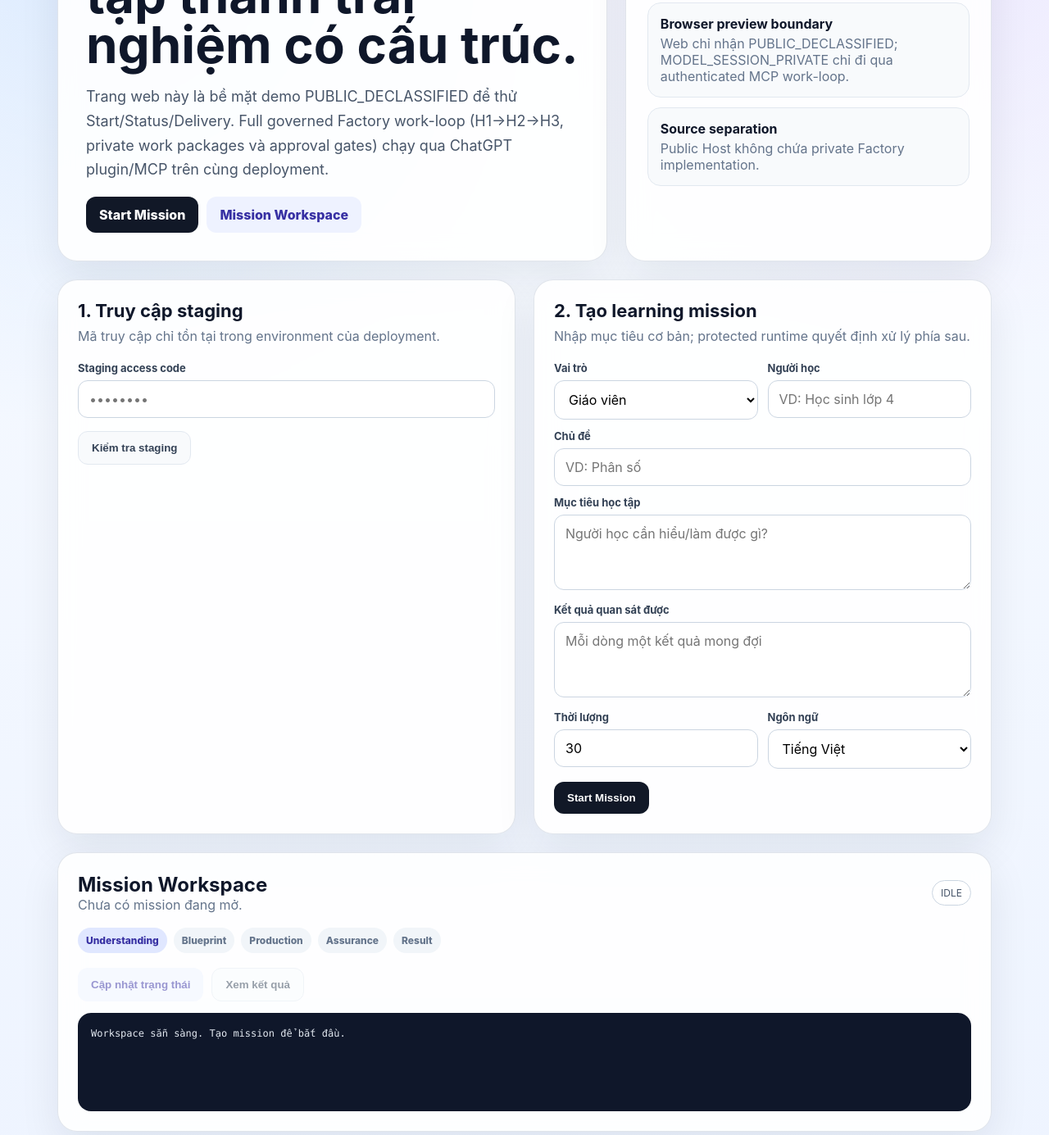
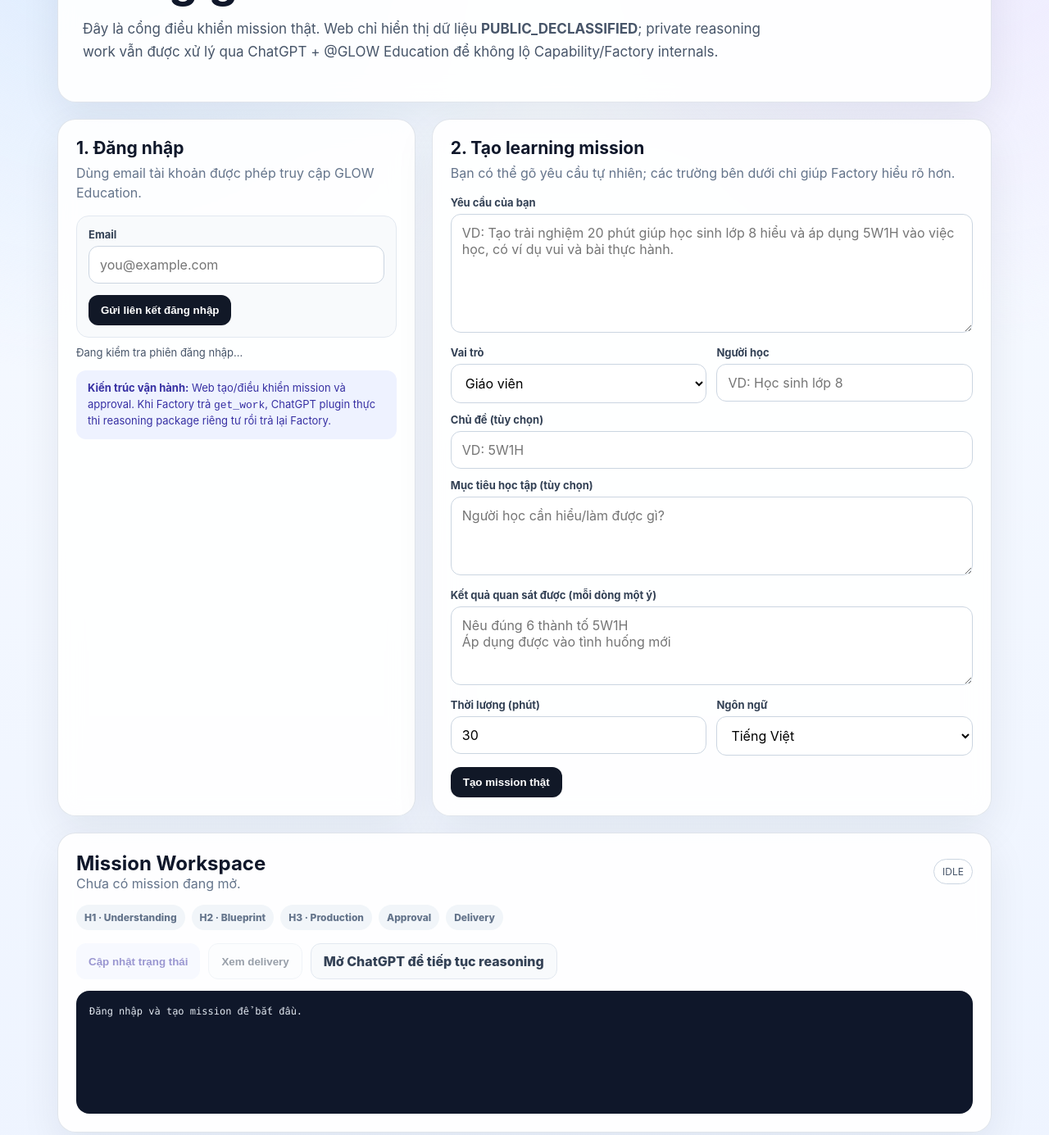
Before and after one commit to digitaltavi-source/GLOW-EDUCATION-HOST, a website: page public/index.html in a window 1280 px wide. Shown: the part 262-1647 px from the top of the page at 82% size. Drawn offline with Linux system fonts and the light colour scheme.

Commit message:
ui: replace staging preview with authenticated mission control

```diff
--- a/public/index.html
+++ b/public/index.html
@@ -3,46 +3,89 @@
 <head>
 <meta charset="utf-8">
 <meta name="viewport" content="width=device-width,initial-scale=1">
-<title>GLOW Education</title>
+<title>GLOW Education Mission Control</title>
 <style>
 :root{font-family:Inter,ui-sans-serif,system-ui,-apple-system,BlinkMacSystemFont,"Segoe UI",sans-serif;color:#0f172a;background:#eef4ff}
-*{box-sizing:border-box}body{margin:0;min-height:100vh;background:radial-gradient(circle at 10% 10%,#dbeafe 0,transparent 32%),radial-gradient(circle at 90% 10%,#ede9fe 0,transparent 28%),linear-gradient(180deg,#f8fbff,#eef4ff)}
-.shell{max-width:1180px;margin:auto;padding:28px 20px 64px}.top{display:flex;justify-content:space-between;align-items:center;gap:16px;margin-bottom:28px}.brand{display:flex;align-items:center;gap:12px}.logo{width:44px;height:44px;border-radius:14px;background:linear-gradient(135deg,#0f172a,#4f46e5);display:grid;place-items:center;color:white;font-weight:900;box-shadow:0 10px 30px rgba(79,70,229,.25)}.badge{font-size:12px;padding:7px 10px;border-radius:999px;background:#fff;border:1px solid #cbd5e1;color:#475569}
-.hero{display:grid;grid-template-columns:1.2fr .8fr;gap:22px;margin-bottom:22px}.panel{background:rgba(255,255,255,.88);backdrop-filter:blur(14px);border:1px solid rgba(148,163,184,.28);border-radius:24px;box-shadow:0 18px 50px rgba(15,23,42,.08)}.hero-main{padding:34px}.eyebrow{font-size:13px;font-weight:800;letter-spacing:.1em;text-transform:uppercase;color:#4f46e5}.hero h1{font-size:clamp(34px,5vw,62px);line-height:.98;margin:14px 0 18px}.lead{font-size:18px;line-height:1.65;color:#475569;max-width:720px}.hero-side{padding:26px}.status-grid{display:grid;gap:12px}.status{padding:15px;border-radius:16px;background:#f8fafc;border:1px solid #e2e8f0}.status strong{display:block;margin-bottom:4px}.dot{display:inline-block;width:9px;height:9px;border-radius:50%;background:#22c55e;margin-right:7px}.muted{color:#64748b}
-.grid{display:grid;grid-template-columns:1fr 1fr;gap:22px}.card{padding:24px}.card h2{margin:0 0 6px;font-size:22px}.card p{margin:0 0 18px;color:#64748b;line-height:1.55}.fields{display:grid;grid-template-columns:1fr 1fr;gap:12px}.full{grid-column:1/-1}label{display:block;font-size:13px;font-weight:750;margin:0 0 7px;color:#334155}input,select,textarea{width:100%;padding:12px 13px;border:1px solid #cbd5e1;border-radius:12px;background:white;font:inherit;outline:none}textarea{min-height:92px;resize:vertical}input:focus,select:focus,textarea:focus{border-color:#6366f1;box-shadow:0 0 0 3px rgba(99,102,241,.12)}
-.actions{display:flex;gap:10px;flex-wrap:wrap;margin-top:16px}button,a.btn{appearance:none;border:0;border-radius:12px;padding:12px 16px;font-weight:800;cursor:pointer;text-decoration:none;display:inline-flex;align-items:center;justify-content:center}.primary{background:#111827;color:#fff}.secondary{background:#eef2ff;color:#3730a3}.ghost{background:#f8fafc;color:#334155;border:1px solid #e2e8f0!important}button:disabled{opacity:.5;cursor:not-allowed}
-.workspace{margin-top:22px;padding:24px}.workspace-head{display:flex;justify-content:space-between;gap:16px;align-items:center}.phase{display:flex;gap:8px;flex-wrap:wrap;margin:18px 0}.pill{padding:8px 10px;border-radius:999px;background:#f1f5f9;color:#64748b;font-size:12px;font-weight:800}.pill.active{background:#e0e7ff;color:#3730a3}.result{margin-top:14px;border-radius:16px;background:#0f172a;color:#e2e8f0;padding:16px;min-height:120px;white-space:pre-wrap;word-break:break-word;font-family:ui-monospace,SFMono-Regular,Menlo,monospace;font-size:12px;line-height:1.55}.notice{padding:12px 14px;border-radius:12px;background:#fff7ed;color:#9a3412;font-size:13px;margin-top:14px}.hidden{display:none}
-@media(max-width:820px){.hero,.grid{grid-template-columns:1fr}.fields{grid-template-columns:1fr}.full{grid-column:auto}.hero-main{padding:26px}.top{align-items:flex-start;flex-direction:column}}
+*{box-sizing:border-box}body{margin:0;min-height:100vh;background:radial-gradient(circle at 10% 8%,#dbeafe 0,transparent 30%),radial-gradient(circle at 92% 8%,#ede9fe 0,transparent 28%),linear-gradient(180deg,#f8fbff,#eef4ff)}
+.shell{max-width:1180px;margin:auto;padding:26px 20px 60px}.top{display:flex;justify-content:space-between;align-items:center;gap:16px;margin-bottom:24px}.brand{display:flex;align-items:center;gap:12px}.logo{width:46px;height:46px;border-radius:14px;background:linear-gradient(135deg,#111827,#4f46e5);display:grid;place-items:center;color:#fff;font-weight:900;box-shadow:0 10px 30px rgba(79,70,229,.22)}.muted{color:#64748b}.badge{font-size:12px;padding:7px 10px;border-radius:999px;background:#fff;border:1px solid #cbd5e1;color:#475569}
+.panel{background:rgba(255,255,255,.9);backdrop-filter:blur(14px);border:1px solid rgba(148,163,184,.28);border-radius:22px;box-shadow:0 18px 50px rgba(15,23,42,.07)}.hero{padding:30px;margin-bottom:20px}.eyebrow{font-size:12px;font-weight:800;letter-spacing:.1em;text-transform:uppercase;color:#4f46e5}.hero h1{font-size:clamp(32px,5vw,56px);line-height:1;margin:12px 0 14px}.hero p{font-size:17px;line-height:1.65;color:#475569;max-width:840px}
+.grid{display:grid;grid-template-columns:.78fr 1.22fr;gap:20px}.card{padding:22px}.card h2{margin:0 0 6px;font-size:21px}.card p{margin:0 0 16px;color:#64748b;line-height:1.5}.fields{display:grid;grid-template-columns:1fr 1fr;gap:12px}.full{grid-column:1/-1}label{display:block;font-size:13px;font-weight:750;margin:0 0 6px;color:#334155}input,select,textarea{width:100%;padding:12px 13px;border:1px solid #cbd5e1;border-radius:12px;background:#fff;font:inherit;outline:none}textarea{min-height:96px;resize:vertical}#request{min-height:145px}input:focus,select:focus,textarea:focus{border-color:#6366f1;box-shadow:0 0 0 3px rgba(99,102,241,.12)}
+.actions{display:flex;gap:10px;flex-wrap:wrap;margin-top:14px}button,a.btn{appearance:none;border:0;border-radius:12px;padding:11px 15px;font-weight:800;cursor:pointer;text-decoration:none;display:inline-flex;align-items:center;justify-content:center}.primary{background:#111827;color:#fff}.secondary{background:#eef2ff;color:#3730a3}.danger{background:#fee2e2;color:#991b1b}.ghost{background:#f8fafc;color:#334155;border:1px solid #e2e8f0!important}button:disabled{opacity:.5;cursor:not-allowed}
+.authbox{padding:14px;border-radius:15px;background:#f8fafc;border:1px solid #e2e8f0}.auth-status{font-size:13px;color:#475569;margin-top:10px}.auth-status[data-error="1"]{color:#b91c1c}.hidden{display:none!important}
+.workspace{margin-top:20px;padding:22px}.workspace-head{display:flex;justify-content:space-between;gap:16px;align-items:center}.phase{display:flex;gap:8px;flex-wrap:wrap;margin:16px 0}.pill{padding:8px 10px;border-radius:999px;background:#f1f5f9;color:#64748b;font-size:12px;font-weight:800}.result{margin-top:14px;border-radius:16px;background:#0f172a;color:#e2e8f0;padding:16px;min-height:150px;white-space:pre-wrap;word-break:break-word;font-family:ui-monospace,SFMono-Regular,Menlo,monospace;font-size:12px;line-height:1.55}.approval{margin-top:16px;padding:16px;border-radius:16px;background:#fffbeb;border:1px solid #fde68a}.approval pre{white-space:pre-wrap;font-size:12px;color:#78350f}
+.notice{margin-top:14px;padding:12px 14px;border-radius:12px;background:#eef2ff;color:#3730a3;font-size:13px;line-height:1.5}
+@media(max-width:860px){.grid{grid-template-columns:1fr}.fields{grid-template-columns:1fr}.full{grid-column:auto}.top{align-items:flex-start;flex-direction:column}}
 </style>
 </head>
 <body>
 <div class="shell">
-<header class="top"><div class="brand"><div class="logo">G</div><div><strong>GLOW Education</strong><div class="muted">Public AI Host + Protected Learning Factory</div></div></div><span class="badge">Live Demo · Browser Preview</span></header>
-<section class="hero">
-<div class="panel hero-main"><div class="eyebrow">Learning systems, not prompt chains</div><h1>Biến mục tiêu học tập thành trải nghiệm có cấu trúc.</h1><p class="lead">Trang web này là bề mặt demo PUBLIC_DECLASSIFIED để thử Start/Status/Delivery. Full governed Factory work-loop (H1→H2→H3, private work packages và approval gates) chạy qua ChatGPT plugin/MCP trên cùng deployment.</p><div class="actions"><a class="btn primary" href="#start">Start Mission</a><a class="btn secondary" href="#workspace">Mission Workspace</a></div></div>
-<aside class="panel hero-side"><div class="eyebrow">Security model</div><div class="status-grid" style="margin-top:14px"><div class="status"><strong><span class="dot"></span>Live combined deployment</strong><span class="muted">Một domain; browser preview và ChatGPT MCP dùng hai exposure paths tách biệt.</span></div><div class="status"><strong>Browser preview boundary</strong><span class="muted">Web chỉ nhận PUBLIC_DECLASSIFIED; MODEL_SESSION_PRIVATE chỉ đi qua authenticated MCP work-loop.</span></div><div class="status"><strong>Source separation</strong><span class="muted">Public Host không chứa private Factory implementation.</span></div></div></aside>
+<header class="top">
+<div class="brand"><div class="logo">G</div><div><strong>GLOW Education</strong><div class="muted">Mission Control · Protected Factory</div></div></div>
+<span class="badge">Live Demo · OAuth</span>
+</header>
+
+<section class="panel hero">
+<div class="eyebrow">GLOW Education Factory</div>
+<h1>Gửi yêu cầu. Theo dõi Factory. Duyệt đúng gate.</h1>
+<p>Đây là cổng điều khiển mission thật. Web chỉ hiển thị dữ liệu <strong>PUBLIC_DECLASSIFIED</strong>; private reasoning work vẫn được xử lý qua ChatGPT + @GLOW Education để không lộ Capability/Factory internals.</p>
 </section>
-<section class="grid" id="start">
-<div class="panel card"><h2>1. Truy cập staging</h2><p>Mã truy cập chỉ tồn tại trong environment của deployment.</p><label for="access">Staging access code</label><input id="access" type="password" autocomplete="off" placeholder="••••••••"><div class="actions"><button class="ghost" id="check">Kiểm tra staging</button></div><div id="profile" class="notice hidden"></div></div>
-<div class="panel card"><h2>2. Tạo learning mission</h2><p>Nhập mục tiêu cơ bản; protected runtime quyết định xử lý phía sau.</p><div class="fields">
+
+<section class="grid">
+<div class="panel card">
+<h2>1. Đăng nhập</h2>
+<p>Dùng email tài khoản được phép truy cập GLOW Education.</p>
+<div id="authPanel" class="authbox">
+<label for="email">Email</label>
+<input id="email" type="email" autocomplete="email" placeholder="you@example.com">
+<div class="actions"><button id="signin" class="primary">Gửi liên kết đăng nhập</button></div>
+</div>
+<div id="userPanel" class="authbox hidden">
+<div><strong>Đã đăng nhập:</strong> <span id="userEmail"></span></div>
+<div class="actions"><button id="signout" class="ghost">Đăng xuất</button></div>
+</div>
+<div id="authStatus" class="auth-status">Đang kiểm tra phiên đăng nhập…</div>
+
+<div class="notice">
+<strong>Kiến trúc vận hành:</strong> Web tạo/điều khiển mission và approval. Khi Factory trả <code>get_work</code>, ChatGPT plugin thực thi reasoning package riêng tư rồi trả lại Factory.
+</div>
+</div>
+
+<div class="panel card">
+<h2>2. Tạo learning mission</h2>
+<p>Bạn có thể gõ yêu cầu tự nhiên; các trường bên dưới chỉ giúp Factory hiểu rõ hơn.</p>
+<div class="fields">
+<div class="full"><label for="request">Yêu cầu của bạn</label><textarea id="request" placeholder="VD: Tạo trải nghiệm 20 phút giúp học sinh lớp 8 hiểu và áp dụng 5W1H vào việc học, có ví dụ vui và bài thực hành."></textarea></div>
 <div><label for="role">Vai trò</label><select id="role"><option value="teacher">Giáo viên</option><option value="parent">Phụ huynh</option><option value="learner">Người học</option><option value="unspecified">Khác</option></select></div>
-<div><label for="learner">Người học</label><input id="learner" placeholder="VD: Học sinh lớp 4"></div>
-<div class="full"><label for="topic">Chủ đề</label><input id="topic" placeholder="VD: Phân số"></div>
-<div class="full"><label for="goal">Mục tiêu học tập</label><textarea id="goal" placeholder="Người học cần hiểu/làm được gì?"></textarea></div>
-<div class="full"><label for="outcomes">Kết quả quan sát được</label><textarea id="outcomes" placeholder="Mỗi dòng một kết quả mong đợi"></textarea></div>
-<div><label for="duration">Thời lượng</label><input id="duration" type="number" min="5" max="240" value="30"></div>
+<div><label for="learner">Người học</label><input id="learner" placeholder="VD: Học sinh lớp 8"></div>
+<div class="full"><label for="topic">Chủ đề (tùy chọn)</label><input id="topic" placeholder="VD: 5W1H"></div>
+<div class="full"><label for="goal">Mục tiêu học tập (tùy chọn)</label><textarea id="goal" placeholder="Người học cần hiểu/làm được gì?"></textarea></div>
+<div class="full"><label for="outcomes">Kết quả quan sát được (mỗi dòng một ý)</label><textarea id="outcomes" placeholder="Nêu đúng 6 thành tố 5W1H&#10;Áp dụng được vào tình huống mới"></textarea></div>
+<div><label for="duration">Thời lượng (phút)</label><input id="duration" type="number" min="5" max="240" value="30"></div>
 <div><label for="locale">Ngôn ngữ</label><select id="locale"><option value="vi-VN">Tiếng Việt</option><option value="en-US">English</option></select></div>
-</div><div class="actions"><button class="primary" id="startMission">Start Mission</button></div></div>
+</div>
+<div class="actions"><button class="primary" id="startMission">Tạo mission thật</button></div>
+</div>
 </section>
-<section class="panel workspace" id="workspace"><div class="workspace-head"><div><h2 style="margin:0">Mission Workspace</h2><div class="muted" id="missionLabel">Chưa có mission đang mở.</div></div><span class="badge" id="stateBadge">IDLE</span></div><div class="phase"><span class="pill active">Understanding</span><span class="pill">Blueprint</span><span class="pill">Production</span><span class="pill">Assurance</span><span class="pill">Result</span></div><div class="actions"><button class="secondary" id="refresh" disabled>Cập nhật trạng thái</button><button class="ghost" id="delivery" disabled>Xem kết quả</button></div><div class="result" id="result">Workspace sẵn sàng. Tạo mission để bắt đầu.</div></section>
+
+<section class="panel workspace" id="workspace">
+<div class="workspace-head">
+<div><h2 style="margin:0">Mission Workspace</h2><div class="muted" id="missionLabel">Chưa có mission đang mở.</div></div>
+<span class="badge" id="stateBadge">IDLE</span>
 </div>
-<script>
-const $=id=>document.getElementById(id);let missionId=sessionStorage.getItem("glowMissionId")||"";const code=()=>$("access").value.trim();if(missionId)activateMission(missionId);
-async function api(path,body){const c=code();if(!c)throw new Error("Hãy nhập staging access code.");const res=await fetch(path,{method:"POST",headers:{"content-type":"application/json","x-glow-staging-code":c},body:JSON.stringify(body)});const data=await res.json().catch(()=>({error:"INVALID_RESPONSE"}));if(!res.ok)throw new Error(data.error||("HTTP_"+res.status));return data}
-function findMissionId(v){if(!v||typeof v!=="object")return"";if(typeof v.mission_id==="string")return v.mission_id;for(const x of Object.values(v)){const y=findMissionId(x);if(y)return y}return""}function show(v){$("result").textContent=typeof v==="string"?v:JSON.stringify(v,null,2)}function activateMission(id){missionId=id;sessionStorage.setItem("glowMissionId",id);$("missionLabel").textContent="Mission "+id;$("stateBadge").textContent="ACTIVE";$("refresh").disabled=false;$("delivery").disabled=false}
-$("check").onclick=async()=>{try{const d=await api("/api/staging/check",{});$("profile").classList.remove("hidden");$("profile").textContent=d.combined_runtime?"Mã truy cập hợp lệ. Combined runtime đã được bind cho deployment này.":"Mã truy cập hợp lệ. Public Host đang chạy standalone; combined runtime chưa được inject."}catch(e){$("profile").classList.remove("hidden");$("profile").textContent=(e.message==="STAGING_ACCESS_DENIED"?"Mã truy cập staging không hợp lệ.":(e.message||String(e)))}};
-$("startMission").onclick=async()=>{try{const outcomes=$("outcomes").value.split("\n").map(x=>x.trim()).filter(Boolean);const input={learner_profile:{description:$("learner").value.trim()||"unspecified"},topic:$("topic").value.trim(),learning_goal:$("goal").value.trim(),success_outcomes:outcomes.length?outcomes:[$("goal").value.trim()],duration_minutes:Number($("duration").value||30),language:$("locale").value.startsWith("vi")?"vi":"en",delivery_expectation:["CLASSROOM_BUNDLE"]};const d=await api("/api/staging/start",{role:$("role").value,locale:$("locale").value,input});const id=findMissionId(d);if(id)activateMission(id);show(d)}catch(e){show({error:e.message||String(e)})}};
-$("refresh").onclick=async()=>{try{show(await api("/api/staging/status",{mission_id:missionId,role:$("role").value,locale:$("locale").value}))}catch(e){show({error:e.message||String(e)})}};
-$("delivery").onclick=async()=>{try{show(await api("/api/staging/delivery",{mission_id:missionId,role:$("role").value,locale:$("locale").value}))}catch(e){show({error:e.message||String(e)})}};
-</script>
-</body></html>
+<div class="phase"><span class="pill">H1 · Understanding</span><span class="pill">H2 · Blueprint</span><span class="pill">H3 · Production</span><span class="pill">Approval</span><span class="pill">Delivery</span></div>
+<div class="actions">
+<button class="secondary" id="refresh" disabled>Cập nhật trạng thái</button>
+<button class="ghost" id="delivery" disabled>Xem delivery</button>
+<a class="btn ghost" href="https://chatgpt.com/" target="_blank" rel="noreferrer">Mở ChatGPT để tiếp tục reasoning</a>
+</div>
+<div id="approvalPanel" class="approval hidden">
+<strong>Factory đang chờ quyết định của bạn</strong>
+<pre id="approvalSummary"></pre>
+<div class="actions"><button id="approve" class="primary" disabled>APPROVE</button><button id="reject" class="danger" disabled>REJECT</button></div>
+</div>
+<div class="result" id="result">Đăng nhập và tạo mission để bắt đầu.</div>
+</section>
+</div>
+<script src="/web-client.js"></script>
+</body>
+</html>
```
